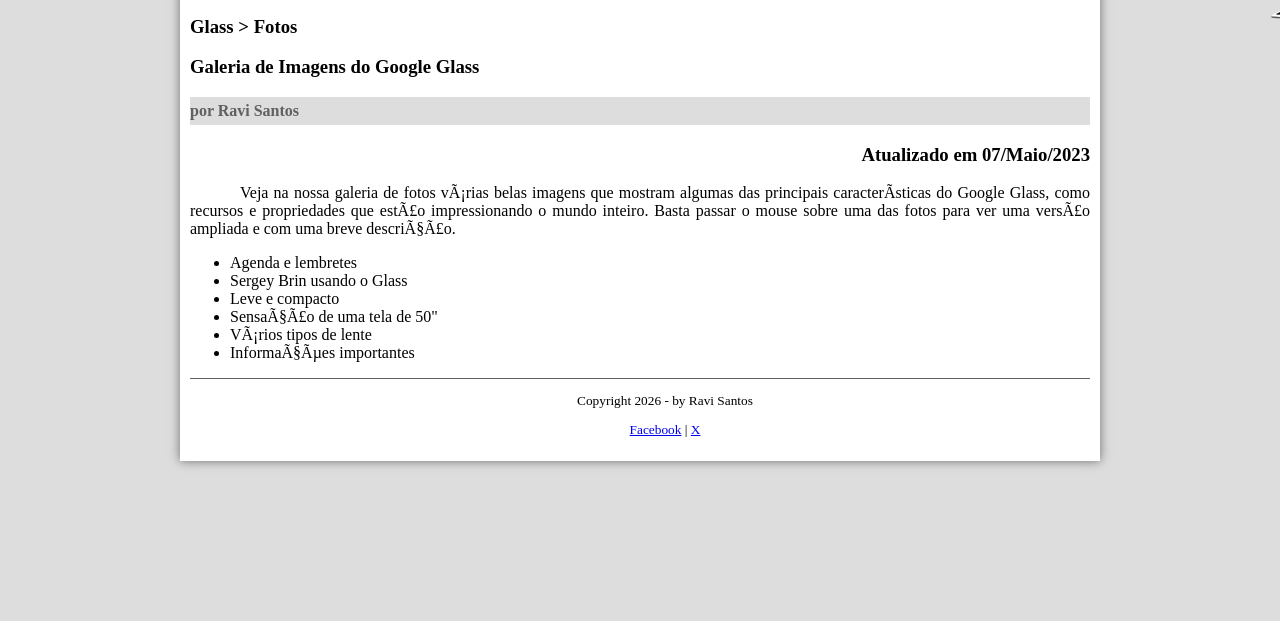
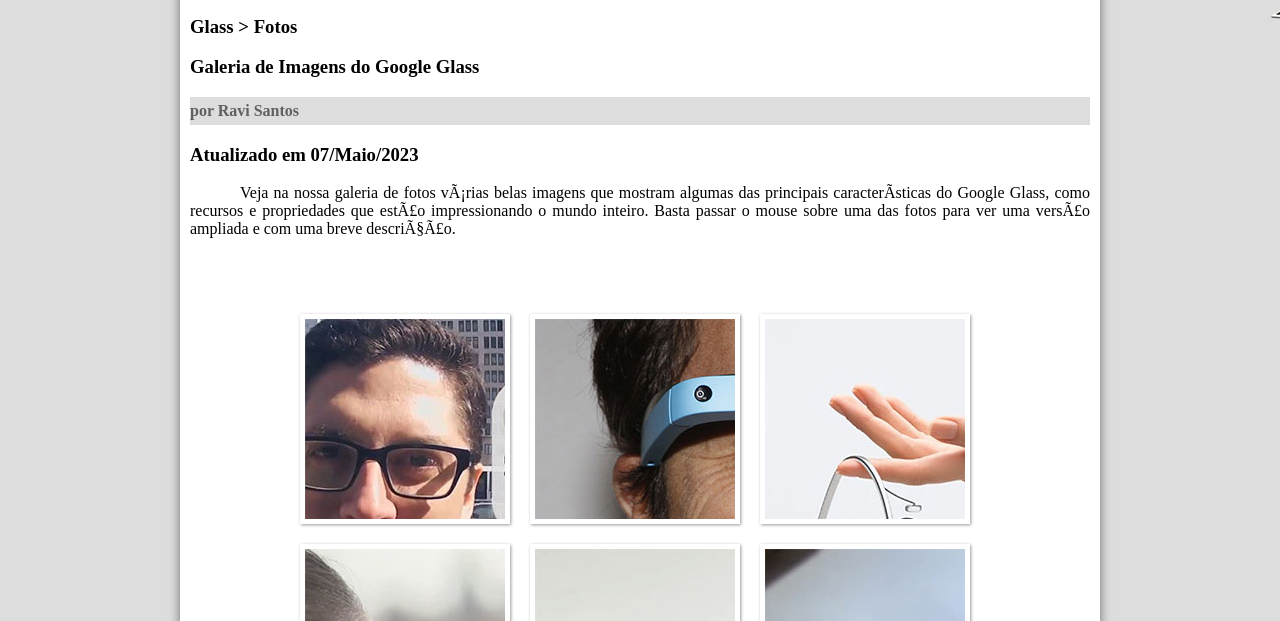
Before and after one commit to ravisantos/projeto-google-glass, a plain HTML site: page Glass/fotos.html in a window 1280 px wide. Shown: the part 179-800 px from the top of the page. Drawn offline with Linux system fonts and the light colour scheme.

Commit message:
Adiconada fotos a galeria

```diff
--- a/Glass/_css/fotos.css
+++ b/Glass/_css/fotos.css
@@ -0,0 +1,71 @@
+@charset "UTF-8";
+
+ul#album-fotos {
+    width: 700px;
+    margin: 0 auto;
+    padding: 50px;
+    overflow: hidden;
+    list-style: none;
+}
+
+ul#album-fotos li {
+    float: left;
+    width: 200px;
+    height: 200px;
+    margin: 10px;
+    border: 5px solid #ffffff;
+    background-color: #ffffff;
+    box-shadow: 1px 1px 3px rgba(0,0,0,.4);
+}
+
+ul#album-fotos li#foto01 {
+    background: url('../_imagens/galeria-01.jpg') no-repeat;
+}
+
+ul#album-fotos li#foto02 {
+    background: url('../_imagens/galeria-02.jpg') no-repeat;
+}
+
+ul#album-fotos li#foto03 {
+    background: url('../_imagens/galeria-03.jpg') no-repeat;
+}
+
+ul#album-fotos li#foto04 {
+    background: url('../_imagens/galeria-04.jpg') no-repeat;
+}
+
+ul#album-fotos li#foto05 {
+    background: url('../_imagens/galeria-05.jpg') no-repeat;
+}
+
+ul#album-fotos li#foto06 {
+    background: url('../_imagens/galeria-06.jpg') no-repeat;
+}
+
+ul#album-fotos span:hover {
+    opacity: 1;
+}
+
+ul#album-fotos span {
+    padding: 10px;
+    margin: 35px;
+    background-color: rgba(255, 255, 255, 0.747);
+    opacity: 0;
+    transition: opacity .5s;
+}
+
+/*
+
+ul#album-fotos figcaption{
+    opacity: 0;
+    transition: opacity 1s;
+    width: 200px;
+    height: 200px;
+    margin: 10px;
+    background-color: rgba(0,0,0,.6);
+}
+
+ul#album-fotos figcaption:hover {
+    opacity: 1;
+}
+ */
--- a/Glass/fotos.html
+++ b/Glass/fotos.html
@@ -4,7 +4,7 @@
         <meta charset="UHTF-8"/>
         <title>Tudo sobre o Google Glass</title>
         <link rel="stylesheet" type="text/css" href="_css\estilo.css">
-        <link rel="stylesheet" type="text/css" href="_css\specs.css">
+        <link rel="stylesheet" type="text/css" href="_css\fotos.css">
     </head>
     <script language="javascript" src="_javascript\funcoes.js"></script>
     <body>
@@ -38,7 +38,7 @@
                                 <h3>Glass > Fotos</h3>
                                 <h1>Galeria de Imagens do Google Glass</h1>
                                 <h2>por Ravi Santos</h2>
-                                <h3 class="direita">Atualizado em 07/Maio/2023</h3>
+                                <h3>Atualizado em 07/Maio/2023</h3>
                             </hgroup>
                         </header>
 
@@ -49,13 +49,13 @@
     <p>Veja na nossa galeria de fotos várias belas imagens que mostram algumas das principais características do Google Glass, como recursos e propriedades que estão impressionando o mundo inteiro. Basta passar o mouse sobre uma das fotos para ver uma versão ampliada e com uma breve descrição.</p>
 
 
-    <ul>
-        <li><span>Agenda e lembretes</span></li>
-        <li><span>Sergey Brin usando o Glass</span></li>
-        <li><span>Leve e compacto</span></li>
-        <li><span>Sensação de uma tela de 50"</span></li>
-        <li><span>Vários tipos de lente</span></li>
-        <li><span>Informações importantes</span></li>
+    <ul id="album-fotos">
+        <li id="foto01"><figcaption><span>Agenda e lembretes</span></figcaption></li>
+        <li id="foto02"><figcaption><span>Sergey Brin usando o Glass</span></figcaption></li>
+        <li id="foto03"><figcaption><span>Leve e compacto</span></figcaption></li>
+        <li id="foto04"><figcaption><span>Sensação de uma tela de 50"</span></figcaption></li>
+        <li id="foto05"><figcaption><span>Vários tipos de lente</span></figcaption></li>
+        <li id="foto06"><figcaption><span>Informações importantes</span></figcaption></li>
     </ul>
 
 
```
